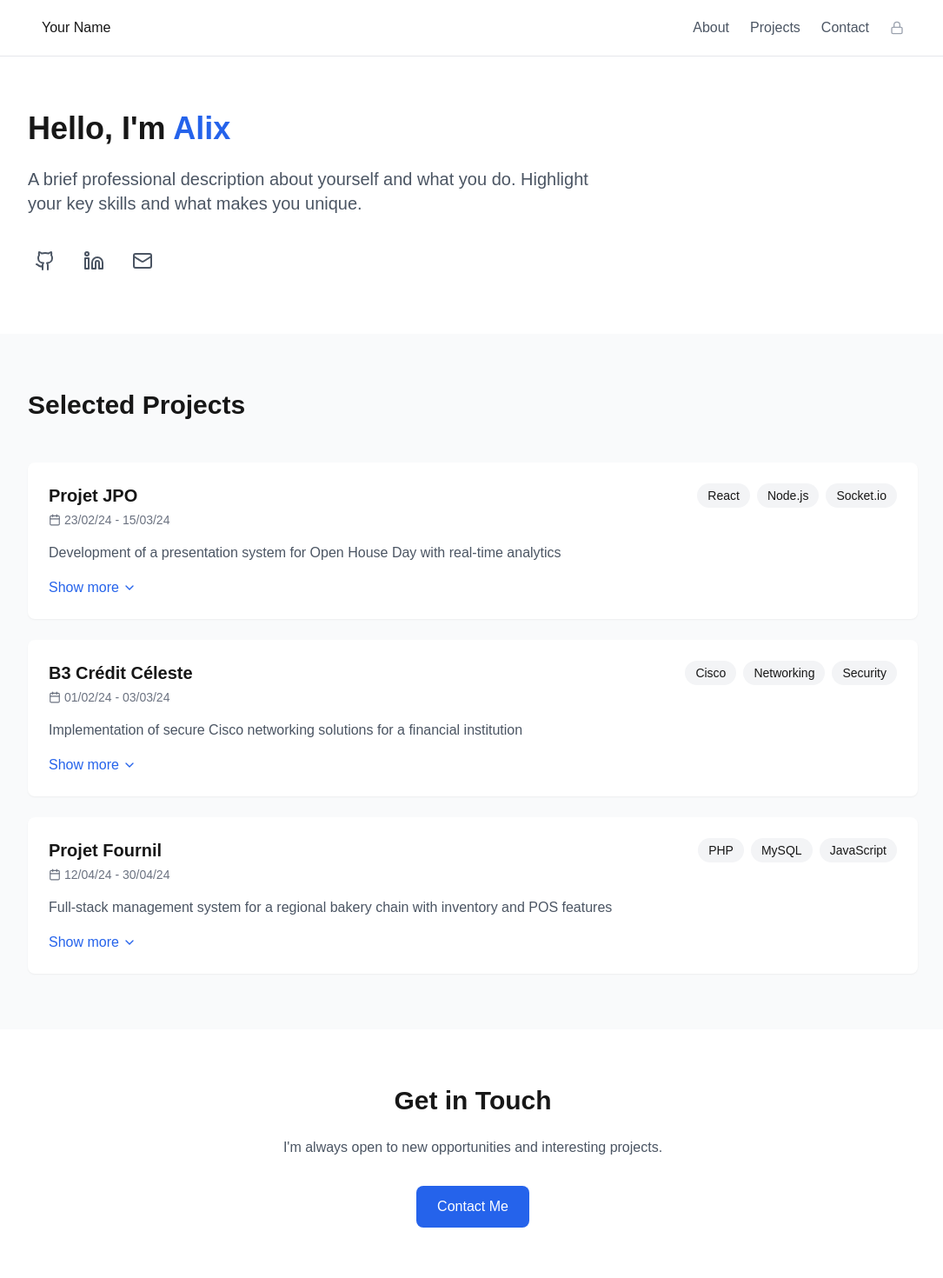
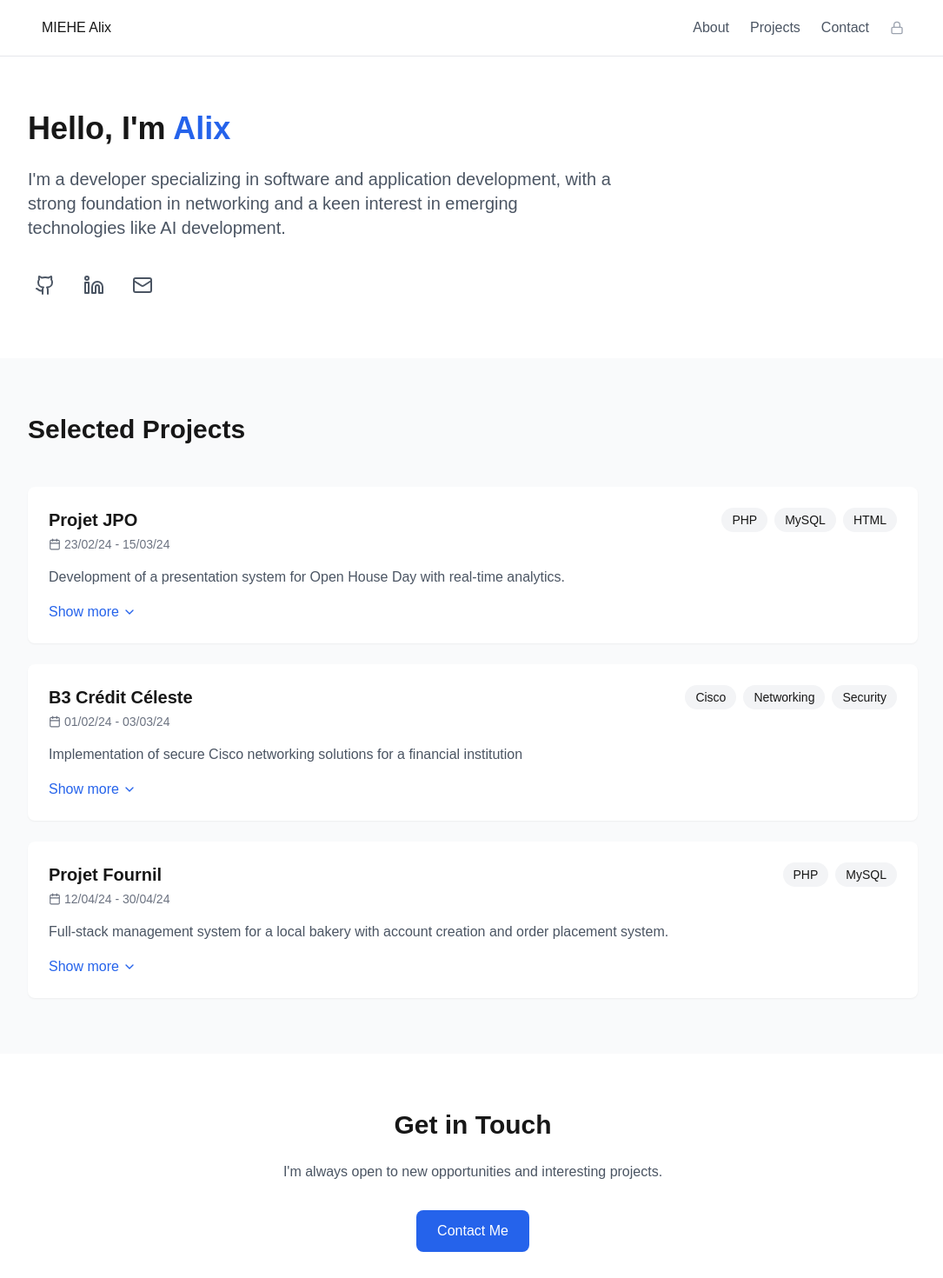
Before and after one commit to Boulede987/my-portfolio, a Next.js app: page / in a window 1280 px wide. Shown: the top 1470 px of the page at 87% size, without its empty margins (96-1181 px from the left). Built offline with nearby package versions, Linux system fonts and the light colour scheme.

Commit message:
a message

```diff
--- a/app/page.tsx
+++ b/app/page.tsx
@@ -31,15 +31,13 @@ const Portfolio: React.FC = () => {
     {
       id: 1,
       name: "Projet JPO",
-      shortDescription: "Development of a presentation system for Open House Day with real-time analytics",
-      fullDescription: "I led the development of an interactive presentation system for the institution's Open House Day. The system included real-time visitor tracking, automated registration, and feedback collection. I was responsible for both frontend and backend development, ensuring a seamless user experience.",
-      technologies: ["React", "Node.js", "Socket.io"],
+      shortDescription: "Development of a presentation system for Open House Day with real-time analytics.",
+      fullDescription: "My first PHP developpement project. A system for Open House Day visitors to fill in their informations, wich would be inscribed in a database. Includes a MySQL database backend for data analysis puproses.",
+      technologies: ["PHP", "MySQL", "HTML"],
       period: "23/02/24 - 15/03/24",
       expanded: false,
       files: [
-        { name: "Cahier des charges.pdf", url: "/files/cahier-des-charges.pdf" },
-        { name: "Documentation technique.docx", url: "/files/documentation-technique.docx" },
-        { name: "Présentation.pptx", url: "/files/presentation.pptx" }
+        { name: "finaleJPO.rar", url: "/files/finaleJPO.rar" }
       ]
     },
     {
@@ -51,21 +49,19 @@ const Portfolio: React.FC = () => {
       period: "01/02/24 - 03/03/24",
       expanded: false,
       files: [
-        { name: "Schéma réseau.pdf", url: "/files/schema-reseau.pdf" },
-        { name: "Configuration des équipements.xlsx", url: "/files/configuration.xlsx" }
+        { name: "finaleJPO.rar", url: "/files/finaleJPO.rar" }
       ]
     },
     {
       id: 3,
       name: "Projet Fournil",
-      shortDescription: "Full-stack management system for a regional bakery chain with inventory and POS features",
+      shortDescription: "Full-stack management system for a local bakery with account creation and order placement system.",
       fullDescription: "Developed a comprehensive management system for a chain of bakeries. The system integrates inventory management, point-of-sale functionality, employee scheduling, and financial reporting. Used PHP for backend, MySQL for database, and JavaScript/jQuery for frontend interactivity.",
-      technologies: ["PHP", "MySQL", "JavaScript"],
+      technologies: ["PHP", "MySQL"],
       period: "12/04/24 - 30/04/24",
       expanded: false,
       files: [
-        { name: "Documentation utilisateur.pdf", url: "/files/documentation-utilisateur.pdf" },
-        { name: "Code source.zip", url: "/files/code-source.zip" }
+        { name: "finaleJPO.rar", url: "/files/finaleJPO.rar" }
       ]
     }
   ]);
@@ -101,7 +97,7 @@ const Portfolio: React.FC = () => {
       {/* Navigation */}
       <nav className="fixed top-0 w-full bg-white/80 backdrop-blur-sm border-b z-50">
         <div className="max-w-5xl mx-auto px-4 h-16 flex items-center justify-between">
-          <span className="font-medium">Your Name</span>
+          <span className="font-medium">MIEHE Alix</span>
           <div className="flex gap-6">
             <a href="#about" className="text-gray-600 hover:text-black">About</a>
             <a href="#projects" className="text-gray-600 hover:text-black">Projects</a>
@@ -126,8 +122,7 @@ const Portfolio: React.FC = () => {
             Hello, I'm <span className="text-blue-600">Alix</span>
           </h1>
           <p className="text-xl text-gray-600 max-w-2xl">
-            A brief professional description about yourself and what you do.
-            Highlight your key skills and what makes you unique.
+          I'm a developer specializing in software and application development, with a strong foundation in networking and a keen interest in emerging technologies like AI development.
           </p>
           <div className="flex gap-4 mt-8">
             <a href="https://github.com/Boulede987" className="p-2 text-gray-600 hover:text-black">
@@ -168,9 +163,11 @@ const Portfolio: React.FC = () => {
                   </div>
 
                   {/* Short Description - always visible */}
-                  <p className="text-gray-600 mb-4">{project.shortDescription}</p>
+                  {project.files.length>0 && (<p className="text-gray-600 mb-4">{project.shortDescription}</p>)}
+                  {project.files.length==0 && (<p className="text-gray-600 mb-4">{project.fullDescription}</p>)}
 
                   {/* Expand/Collapse Button */}
+                  { project.files.length>0 && (
                   <button
                     onClick={() => toggleProject(project.id)}
                     className="flex items-center text-blue-600 hover:text-blue-800"
@@ -178,10 +175,11 @@ const Portfolio: React.FC = () => {
                     {project.expanded ? 'Show less' : 'Show more'}
                     {project.expanded ? <ChevronUp size={16} className="ml-1"/> : <ChevronDown size={16} className="ml-1"/>}
                   </button>
+                  )}
                 </div>
 
                 {/* Expanded Content - visible when expanded */}
-                {project.expanded && (
+                {project.expanded && project.files.length>0 && (
                   <div className="px-6 pb-6 pt-2 border-t bg-gray-50">
                     <h4 className="font-medium mb-3">Project Details</h4>
                     <p className="text-gray-600 mb-6">{project.fullDescription}</p>
```
Also changed, not shown: 1 other file (tests, documents, lock files or other folders).
